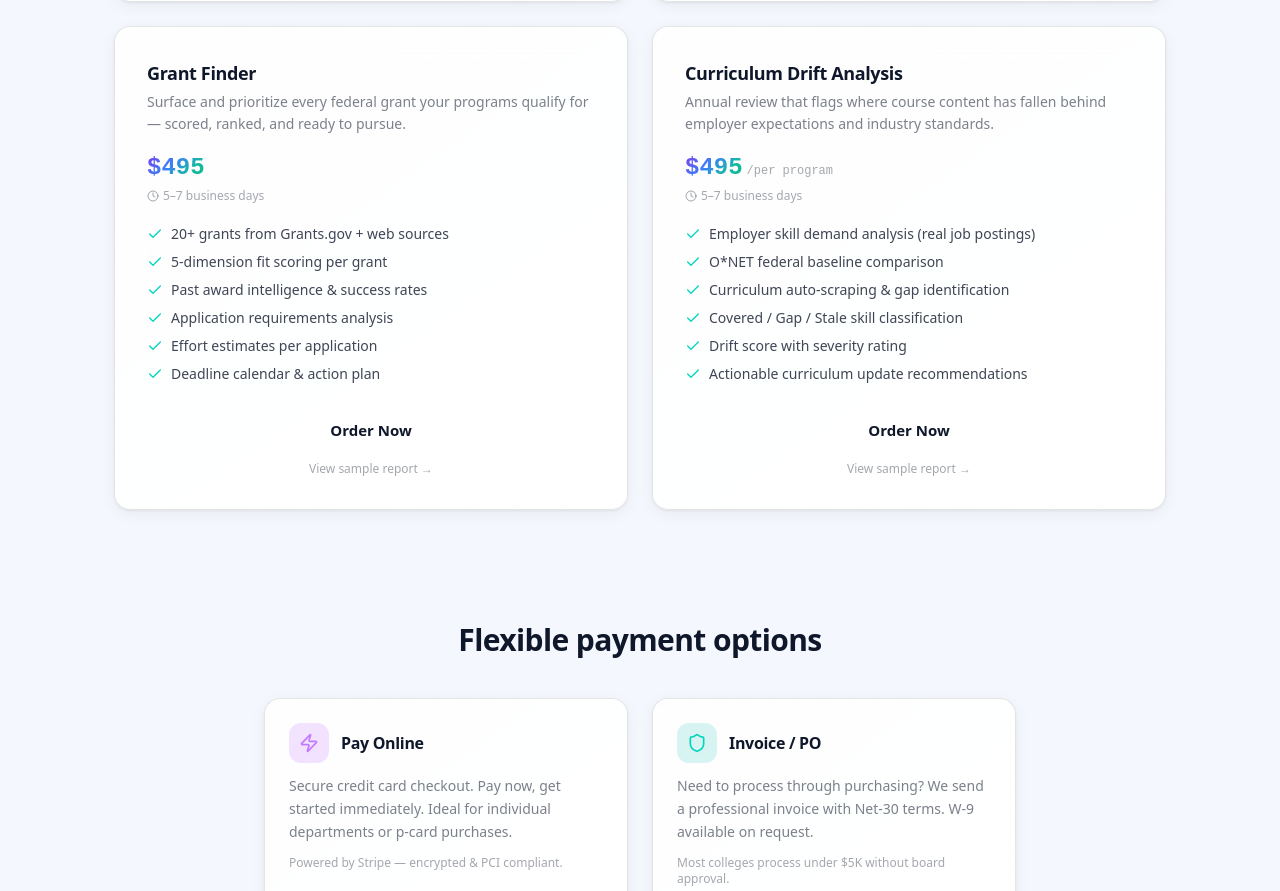
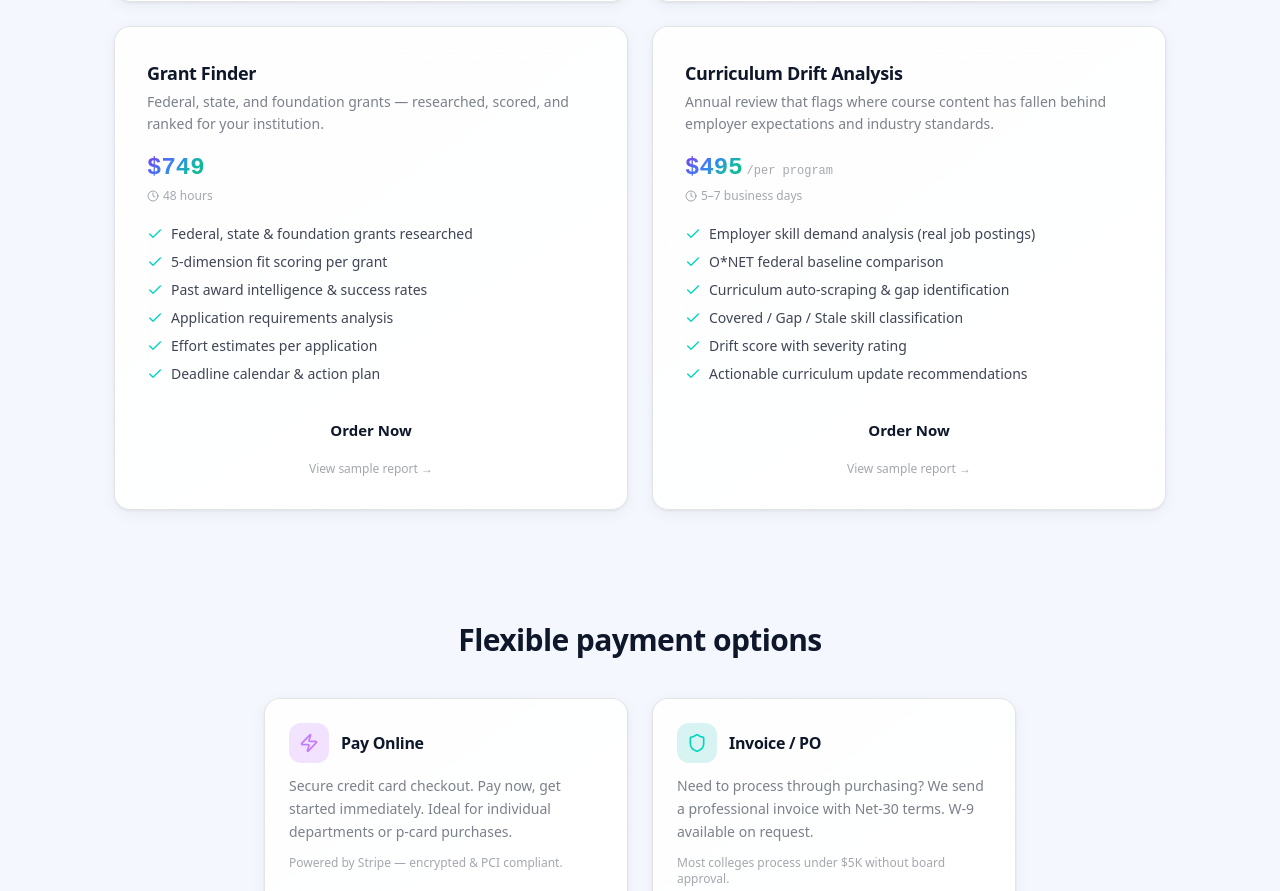
Before and after one commit to wspanic201/workforce-intelligence, a Next.js app: page /pricing in a window 1280 px wide. Shown: the part 2752-3643 px from the top of the page. Built offline with nearby package versions, Linux system fonts and the light colour scheme.

Commit message:
grants pricing: $495→$749 founding, $995→$1,495 standard — expanded to federal+state+foundation scope

```diff
--- a/app/grants/page.tsx
+++ b/app/grants/page.tsx
@@ -60,7 +60,7 @@ export default function GrantsPage() {
             <div className="mt-10 flex flex-col sm:flex-row gap-4 justify-center">
               <Link href="/contact">
                 <button className="btn-cosmic btn-cosmic-primary">
-                  Order Grant Finder — $495
+                  Order Grant Finder — $749
                   <ArrowRight className="ml-2 h-4 w-4" />
                 </button>
               </Link>
@@ -72,7 +72,7 @@ export default function GrantsPage() {
               </a>
             </div>
             <p className="mt-4 text-sm text-theme-muted">
-              Founding rate — $495 now, $995 at standard pricing. We&apos;ll follow up within 48 hours.
+              Founding rate — $749 now, $1,495 at standard pricing. We&apos;ll follow up within 48 hours.
             </p>
           </AnimateOnScroll>
         </div>
@@ -357,8 +357,8 @@ export default function GrantsPage() {
                   </p>
 
                   <div className="mb-1">
-                    <span className="font-heading font-black text-6xl text-theme-primary">$495</span>
-                    <span className="text-theme-secondary text-sm ml-2 line-through">$995</span>
+                    <span className="font-heading font-black text-6xl text-theme-primary">$749</span>
+                    <span className="text-theme-secondary text-sm ml-2 line-through">$1,495</span>
                   </div>
                   <p className="text-theme-secondary text-xs mb-5">Founding rate — limited availability</p>
 
@@ -406,7 +406,7 @@ export default function GrantsPage() {
                 </p>
 
                 <div className="mb-5">
-                  <span className="font-heading font-black text-6xl text-theme-primary">$995</span>
+                  <span className="font-heading font-black text-6xl text-theme-primary">$1,495</span>
                 </div>
 
                 <ul className="text-left max-w-xs mx-auto space-y-3 mb-7 flex-1">
@@ -430,7 +430,7 @@ export default function GrantsPage() {
                   </button>
                 </Link>
                 <p className="text-theme-muted text-xs mt-3">
-                  Lock in the founding rate now — $495
+                  Lock in the founding rate now — $749
                 </p>
               </div>
             </AnimateOnScroll>
@@ -637,7 +637,7 @@ export default function GrantsPage() {
             <div className="mt-8">
               <Link href="/contact">
                 <button className="btn-cosmic btn-cosmic-primary text-base py-3 px-8">
-                  Order Grant Finder — $495
+                  Order Grant Finder — $749
                   <ArrowRight className="ml-2 h-5 w-5" />
                 </button>
               </Link>
--- a/app/page.tsx
+++ b/app/page.tsx
@@ -70,8 +70,8 @@ const ADDONS = [
   },
   {
     name: 'Grant Finder',
-    description: 'Surface and prioritize every grant your programs qualify for — scored and ready to pursue.',
-    price: '$495',
+    description: 'Federal, state, and foundation grants — researched, scored, and ranked for your institution.',
+    price: '$749',
     href: '/grants',
   },
   {
--- a/app/pricing/page.tsx
+++ b/app/pricing/page.tsx
@@ -124,11 +124,11 @@ const SERVICES: Service[] = [
   {
     name: 'Grant Finder',
     slug: 'grants',
-    price: '$495',
-    description: 'Surface and prioritize every federal grant your programs qualify for — scored, ranked, and ready to pursue.',
-    turnaround: '5–7 business days',
+    price: '$749',
+    description: 'Federal, state, and foundation grants — researched, scored, and ranked for your institution.',
+    turnaround: '48 hours',
     features: [
-      '20+ grants from Grants.gov + web sources',
+      'Federal, state & foundation grants researched',
       '5-dimension fit scoring per grant',
       'Past award intelligence & success rates',
       'Application requirements analysis',
--- a/app/samples/page.tsx
+++ b/app/samples/page.tsx
@@ -108,7 +108,7 @@ const services = [
   {
     id: 'grant-intelligence',
     name: 'Grant Finder',
-    price: '$495',
+    price: '$749',
     liveDemo: true,
     format: 'Interactive web report + PDF download',
     formatDot: 'bg-green-400',
--- a/app/services/page.tsx
+++ b/app/services/page.tsx
@@ -72,8 +72,8 @@ const ADDONS = [
   },
   {
     name: 'Grant Finder',
-    description: 'Surface and prioritize every grant your programs qualify for — scored and ready to pursue.',
-    price: '$495',
+    description: 'Federal, state, and foundation grants — researched, scored, and ranked for your institution.',
+    price: '$749',
     href: '/grants',
   },
   {
--- a/components/cosmic/NavBar.tsx
+++ b/components/cosmic/NavBar.tsx
@@ -24,7 +24,7 @@ const CATEGORIES = [
   {
     label: 'Funding & Grants',
     services: [
-      { label: 'Grant Finder',  tagline: 'Federal grant scoring and prioritization', href: '/grants', price: '$495' },
+      { label: 'Grant Finder',  tagline: 'Federal, state & foundation grant research', href: '/grants', price: '$749' },
       { label: 'Pell Readiness Check',      tagline: 'Workforce Pell eligibility scoring', href: '/pell', price: 'Free' },
     ],
   },
```
